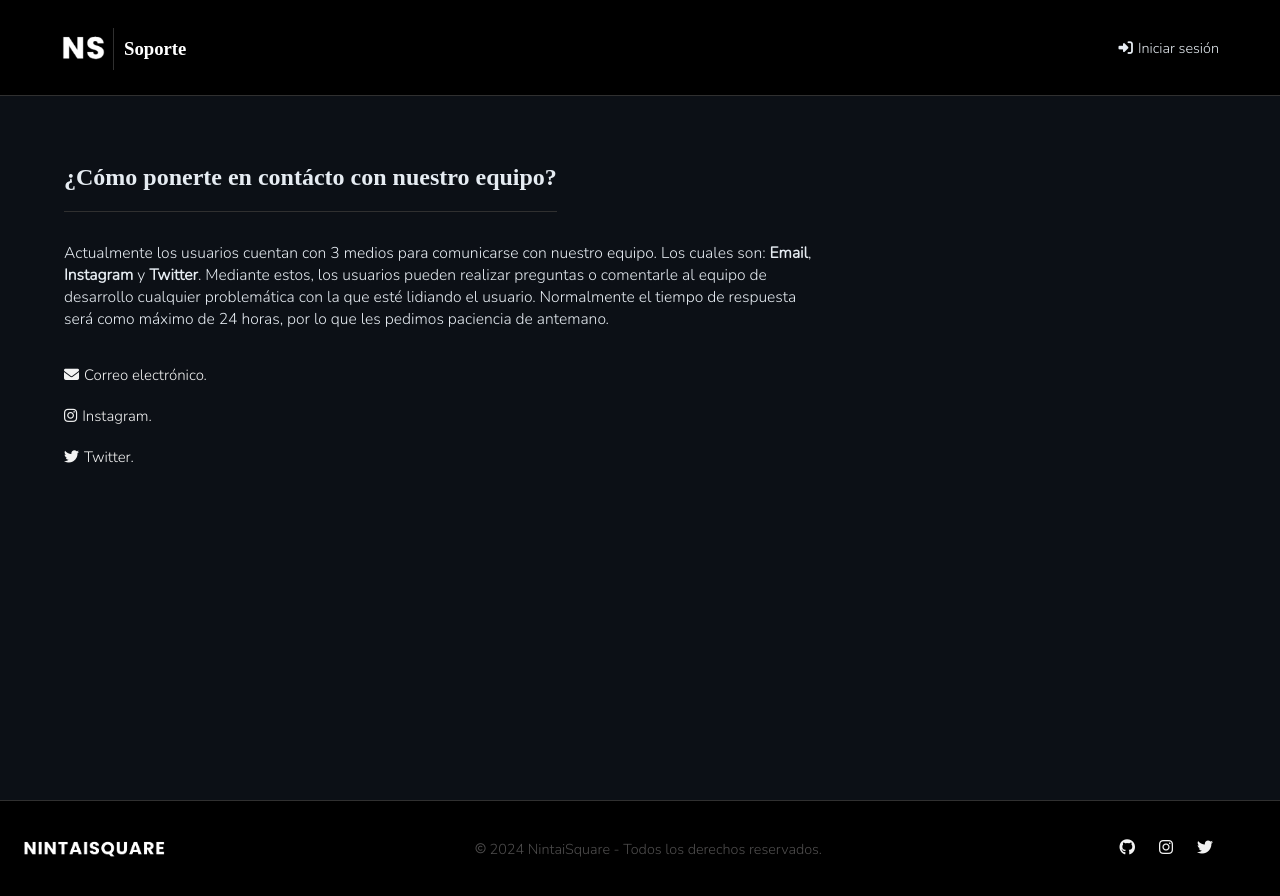
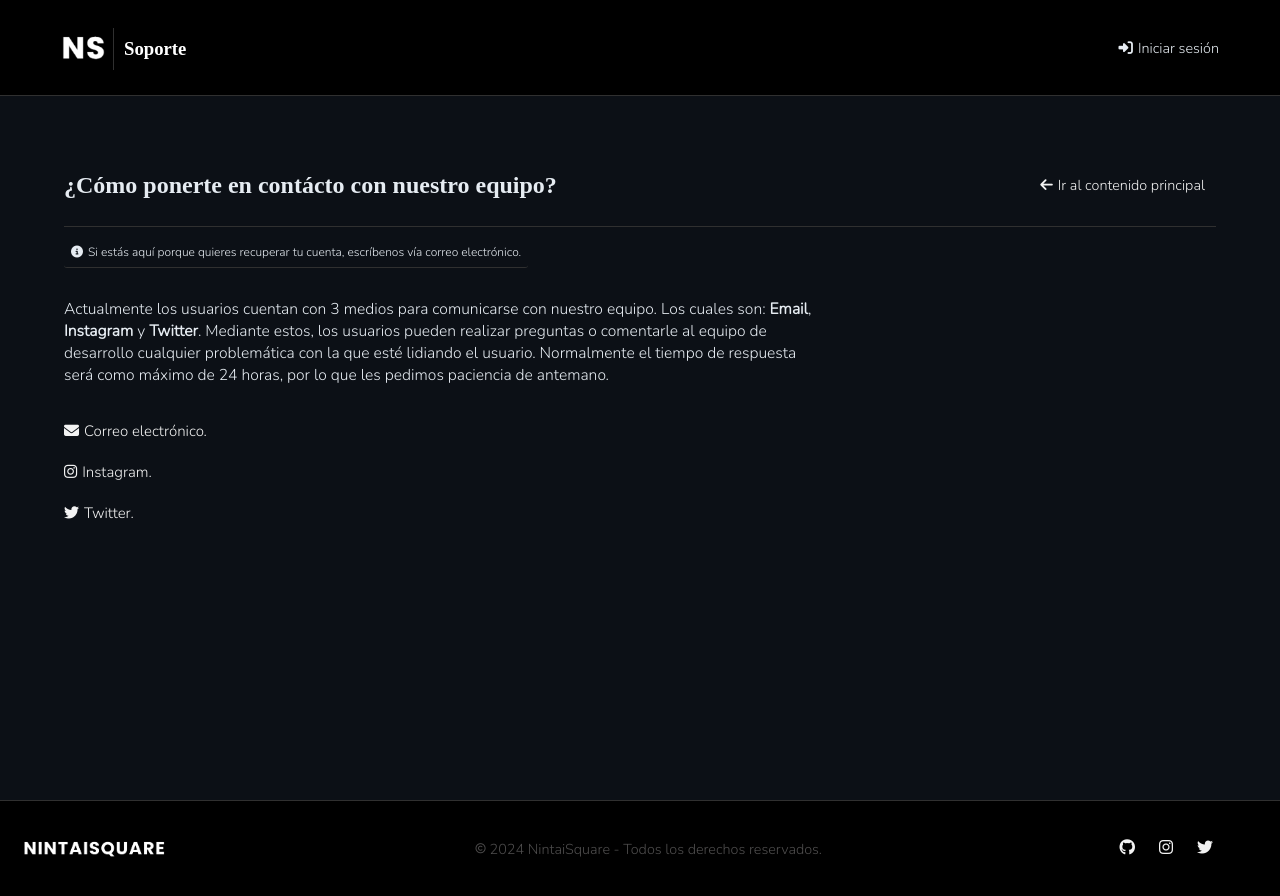
Before and after one commit to drlncode/nintaisquare, a PHP site: page /support/contact-us/ in a window 1280 px wide. Run offline with PHP 8.4, Linux system fonts and the light colour scheme; some web fonts are replaced.

Commit message:
Darlin: Creando apartado de soporte (10/?)

```diff
--- a/sources/assets/styles/support.css
+++ b/sources/assets/styles/support.css
@@ -283,15 +283,53 @@ body::-webkit-scrollbar-thumb {
             font-family: Merriweather-Titulos;
 
             .title {
-                width: max-content;
+                display: flex;
+                width: 100%;
+                justify-content: space-between;
+                align-items: center;
                 padding-bottom: 20px;
                 border-bottom: 1px solid var(--border-color-clear);
+
+                .back {
+                    text-decoration: none;
+                    display: flex;
+                    justify-content: center;
+                    align-items: center;
+                    font-size: 0.6em;
+                    font-family: Nunito-Sistema;
+                    gap: 5px;
+                    color: var(--background-color);
+                    font-weight: normal;
+                    padding: 10px;
+                    border: 1px solid var(--background-color-support-secundary);
+                    border-radius: 3px;
+                    transition: 0.3s ease-in-out;
+                }
+
+                .back:hover {
+                    border: 1px solid var(--background-color);
+                }
             }
         }
 
         .info-container {
             display: flex;
-            padding: 30px 0px;
+            flex-direction: column;
+            gap: 30px;
+            padding: 10px 0px 30px 0px;
+
+            .alert {
+                width: max-content;
+                display: flex;
+                justify-content: center;
+                align-items: center;
+                padding: 5px 0px;
+                border-bottom: 1px solid var(--border-color-clear);
+                gap: 5px;
+                font-size: 0.75em;
+                padding: 7px;
+                border-radius: 3px;
+            }
 
             .info {
                 width: 750px;
--- a/sources/templates/footer/footer.php
+++ b/sources/templates/footer/footer.php
@@ -23,8 +23,8 @@
             </div>
             <div class="content-links">
                 <a href="https://nintaisquare.com/support/#frequent-questions">Preguntas frecuentes</a>
-                <a href="https://nintaisquare.com/">Recuperar cuenta</a>
-                <a href="https://nintaisquare.com/">Reportar error</a>
+                <a href="https://nintaisquare.com/support/contact-us/?recover-account">Recuperar cuenta</a>
+                <a href="https://nintaisquare.com/support/report-bug/">Reportar error</a>
             </div>
         </div>
     </div>
--- a/support/contact-us/index.php
+++ b/support/contact-us/index.php
@@ -27,9 +27,10 @@
         ?>
         <div class="contact-content">
             <div class="header">
-                <h2 class="title">¿Cómo ponerte en contácto con nuestro equipo?</h2>
+                <h2 class="title">¿Cómo ponerte en contácto con nuestro equipo? <a href="../" class="back"><i class="fa-solid fa-arrow-left"></i>Ir al contenido principal</a></h2>
             </div>
             <article class="info-container">
+                <p class="alert" style="<?= isset($_GET["recover-account"]) ? 'background-color: var(--border-color);' : '' ?>""><i class="fa-solid fa-circle-info"></i>Si estás aquí porque quieres recuperar tu cuenta, escríbenos vía correo electrónico.</p>
                 <p class="info">Actualmente los usuarios cuentan con 3 medios para comunicarse con nuestro equipo. Los cuales son: <b>Email</b>, <b>Instagram</b> y <b>Twitter</b>. Mediante estos, los usuarios pueden realizar preguntas o comentarle al equipo de desarrollo cualquier problemática con la que esté lidiando el usuario. Normalmente el tiempo de respuesta será como máximo de 24 horas, por lo que les pedimos paciencia de antemano.</p>
             </article>
             <div class="socials-container">
```
Also changed, not shown: support/index.php (+4 -4 lines).
